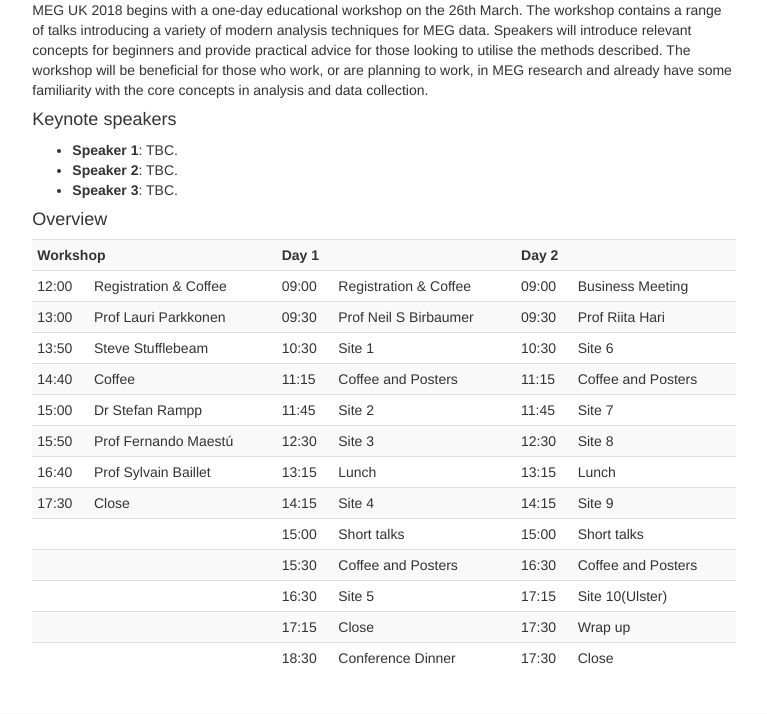
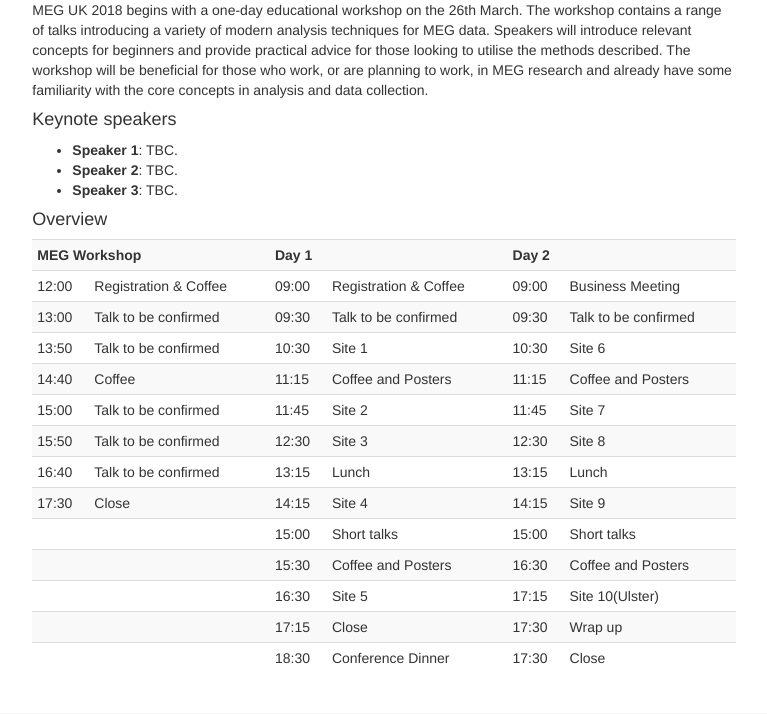
Before and after one commit to pramodgaur82/samplecode, a Flask app: template main/app/templates/program.html in a window 1280 px wide. Shown: the part 153-867 px from the top of the page, without its empty margins (256-1023 px from the left). Run offline with Flask 2, Linux system fonts and the light colour scheme; the template is opened without the code that fills it, so the values that code supplies are empty; some libraries are stand-ins or nearby versions.

Commit message:
few more changes

```diff
--- a/main/app/templates/program.html
+++ b/main/app/templates/program.html
@@ -24,7 +24,7 @@
 <table class="table table-condensed table-striped">
 <tr>
 	<td colspan="2">
-		    <strong>Workshop</strong>
+		    <strong>MEG Workshop</strong>
 	</td>
 
 	<td colspan="2">
@@ -40,12 +40,12 @@
 	<td>09:00</td><td>Business Meeting</td>
 </tr>
 <tr>
-	<td>13:00</td><td>Prof Lauri Parkkonen </td>
-	<td>09:30</td><td>Prof Neil S Birbaumer</td>
-	<td>09:30</td><td>Prof Riita Hari</td>
+	<td>13:00</td><td>Talk to be confirmed</td>
+	<td>09:30</td><td>Talk to be confirmed</td>
+	<td>09:30</td><td>Talk to be confirmed</td>
 </tr>
 <tr>
-    <td>13:50</td><td>Steve Stufflebeam </td>
+    <td>13:50</td><td>Talk to be confirmed</td>
 	<td>10:30</td><td>Site 1</td>
 	<td>10:30</td><td>Site 6</td>
 </tr>
@@ -55,17 +55,17 @@
 	<td>11:15</td><td>Coffee and Posters</td>
 </tr>
 <tr>
-	<td>15:00</td><td>Dr Stefan Rampp</td>
+	<td>15:00</td><td>Talk to be confirmed</td>
 	<td>11:45</td><td>Site 2</td>
 	<td>11:45</td><td>Site 7</td>
 </tr>
 <tr>
-	<td>15:50</td><td>Prof Fernando Maestú</td>
+	<td>15:50</td><td>Talk to be confirmed</td>
 	<td>12:30</td><td>Site 3</td>
 	<td>12:30</td><td>Site 8</td>
 </tr>
 <tr>
-	<td>16:40</td><td>Prof Sylvain Baillet</td>
+	<td>16:40</td><td>Talk to be confirmed</td>
 	<td>13:15</td><td>Lunch</td>
 	<td>13:15</td><td>Lunch</td>
 </tr>
```
